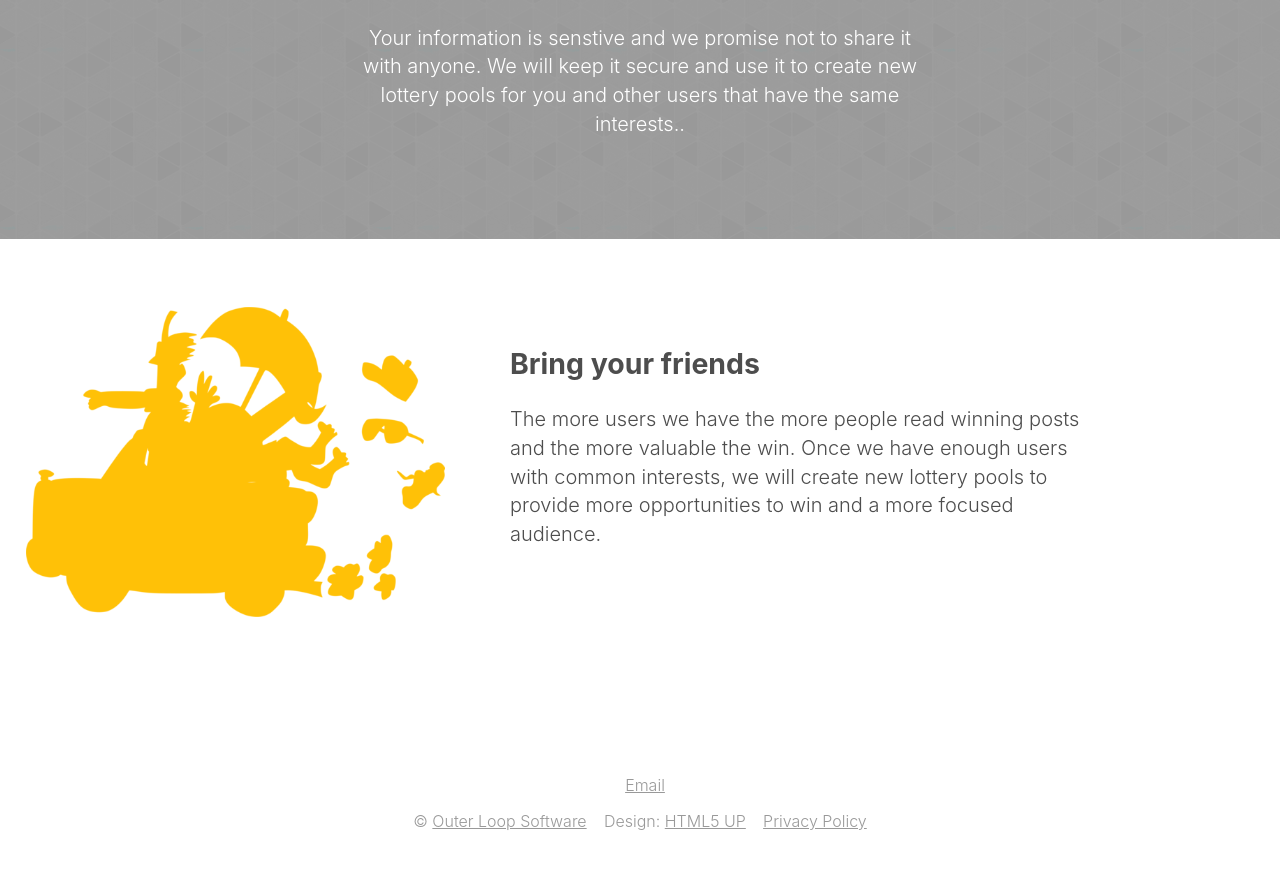
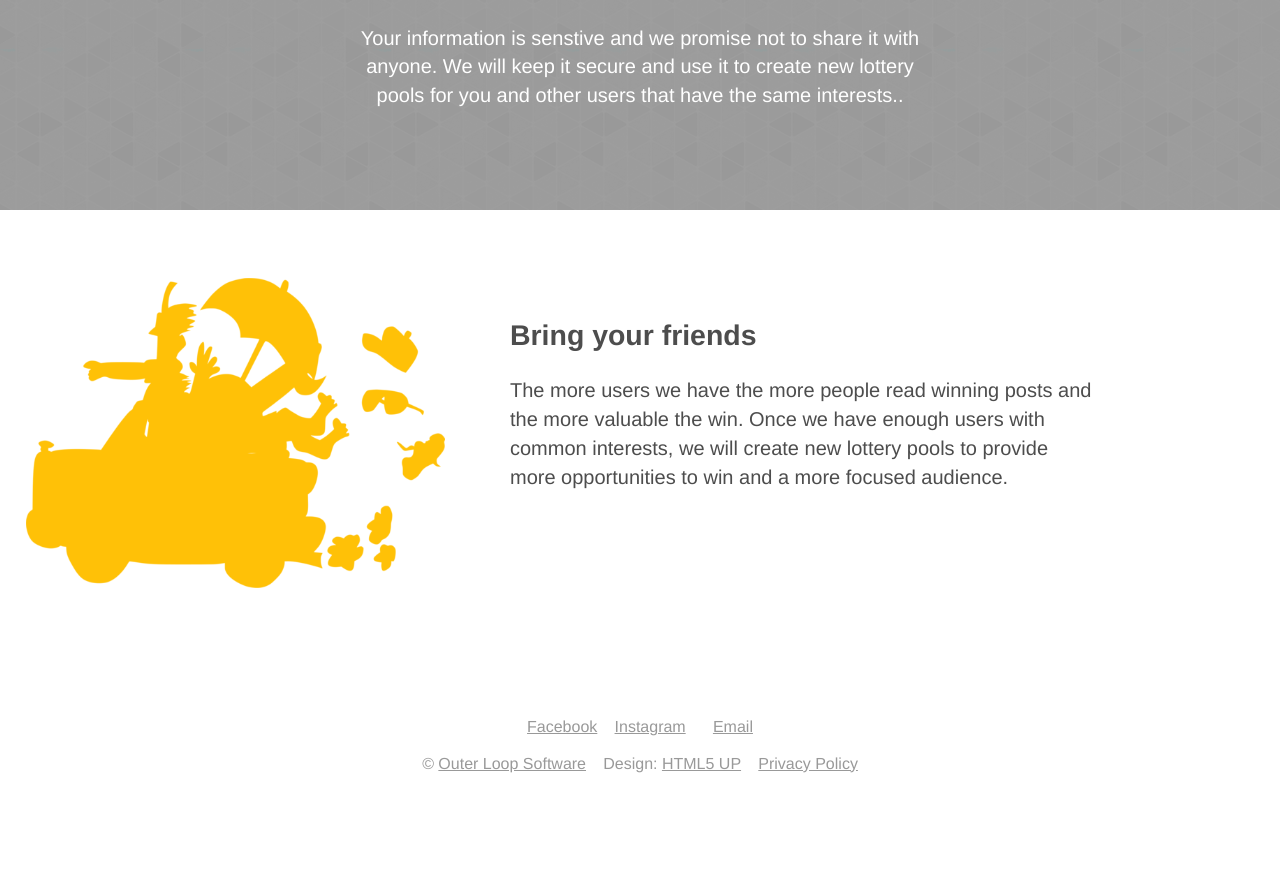
Before and after one commit to robertregnier/poolii-site, a Jekyll site: the page built from index.md, in a window 1280 px wide and 900 px high, scrolled down 1696 px. Shown: the top 869 px of the window. Built offline with Jekyll 4.4.1, drawn with Linux system fonts in a browser that asks for light colours; after the commit the page ends 2539 px from its top, so only the background shows below that.

Commit message:
Tweaks to html

```diff
--- a/_layouts/default.html
+++ b/_layouts/default.html
@@ -2,26 +2,11 @@
 <html lang="{{ site.lang | default: "en-US" }}">
   <head>
     <meta name="viewport" content="width=device-width, initial-scale=1">
-    <meta charset="utf-8">
-    <title>{{ page.title }} - {{ site.title }}</title>
-    <link rel="stylesheet" href="{{ "/assets/css/main.css" | relative_url }}">
-  </head>
-  <body>
-    {{ content }}
-  </body>
-</html>
-<!doctype html>
-<html>
-<head>
-    <meta charset="utf-8">
-    <meta http-equiv="X-UA-Compatible" content="IE=edge">
-    <title>Poolii</title>
     <meta name="description"
           content="Poolii is a free social lottery platform that enables communication between people sharing similar interests">
-    <meta name="viewport" content="width=device-width, initial-scale=1">
-    <meta name="apple-mobile-web-app-capable" content="yes"/>
-    <link rel="stylesheet" type="text/css" href="assets/css/style.css"/>
-    <link rel="icon" type="image/png" href="assets/images/favicons/favicon.ico"/>
+    <meta charset="utf-8">
+    <title>{{ site.title }}</title>
+    <link rel="stylesheet" href="{{ "/assets/css/style.css" | relative_url }}">
   </head>
     <body>
         <section>
@@ -98,10 +83,10 @@
         </div>
         <footer class="quiet">
             <ul class="icons">
-        <!-- 				<li><a href="#" class="icon fa-twitter"><span class="label">Twitter</span></a></li>
-                        <li><a href="#" class="icon fa-facebook"><span class="label">Facebook</span></a></li>
-                        <li><a href="#" class="icon fa-instagram"><span class="label">Instagram</span></a></li>
-                        <li><a href="#" class="icon fa-dribbble"><span class="label">Dribbble</span></a></li> -->
+                <!-- 				<li><a href="#" class="icon fa-twitter"><span class="label">Twitter</span></a></li> -->
+                <li><a href="https://www.facebook.com/pooliiapp" class="icon fa-facebook"><span class="label">Facebook</span></a></li>
+                <li><a href="https://www.instagram.com/poolii.app/" class="icon fa-instagram"><span class="label">Instagram</span></a></li>
+                <!--                <li><a href="#" class="icon fa-dribbble"><span class="label">Dribbble</span></a></li> -->
                 <li><a href="mailto:info@poolii.co" class="fa fa-envelope-o"><span class="label" style="padding-left: 10px">Email</span></a>
                 </li>
             </ul>
--- a/index.md
+++ b/index.md
@@ -1,4 +1,4 @@
 ---
 layout: default
-title: "Poolii"
+title: "Poolii!!"
 ---
```
Also changed, not shown: favicon.ico (added). Lines whose indentation alone changed are shown as unchanged.
